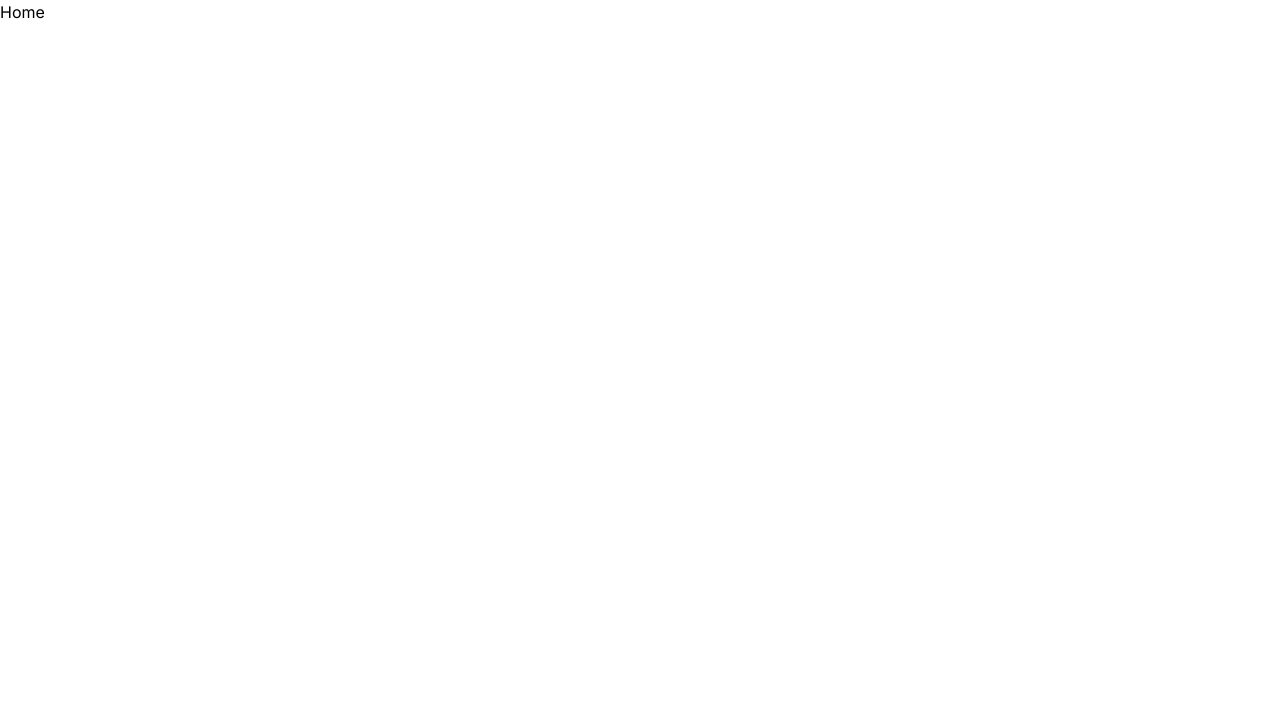
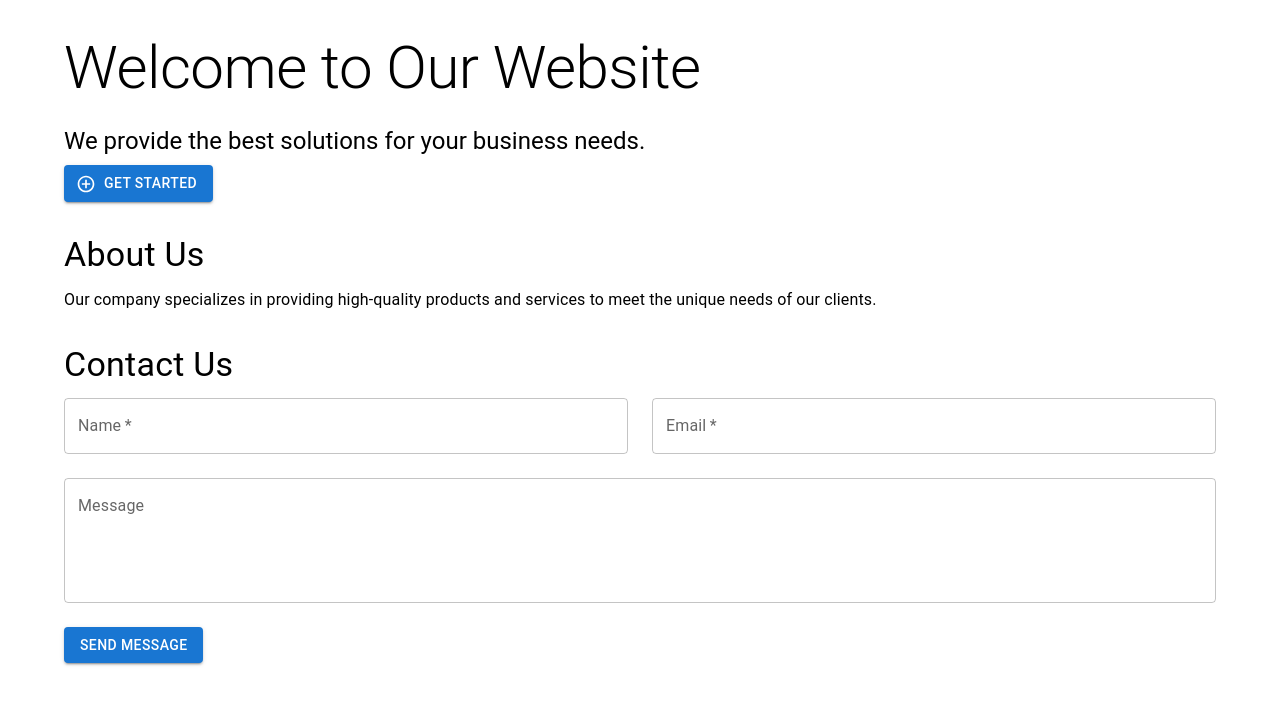
Before and after one commit to dervishboy/joy-warehouse, a Next.js app in the folder joy-wms/: page / in a window 1280 px wide. Shown: the top 704 px of the page. Built offline with nearby package versions, Linux system fonts and the light colour scheme.

Commit message:
Add Dummy Landing Page

```diff
--- a/joy-wms/app/(back-office)/dashboard/Pesanan/detail/[id]/page.jsx
+++ /dev/null
@@ -1,70 +0,0 @@
-"use client";
-
-import React from 'react';
-import { useRouter, useSearchParams } from 'next/navigation';
-import { Paper, Button, Typography } from '@mui/material';
-import { ArrowLeftCircle } from 'lucide-react';
-
-export default function Detail() {
-    const router = useRouter();
-    const searchParams = useSearchParams();
-    const id = searchParams.get('id');
-
-    const orderDetails = {
-        kode_pesanan: 'PSN001',
-        id_produk: 'PRD001',
-        nama_produk: 'Kaos',
-        deskripsi_produk: 'Kaos berwarna putih',
-        quantity: '10',
-        estimasi_waktu_pengerjaan: '2 hari',
-        total_harga: 'Rp. 100.000',
-        status_id: 'Dalam Proses'
-    };
-
-    return (
-        <div className='px-3 py-4'>
-            <div className="px-4 py-4">
-                <div className="mb-2">
-                    <div className='flex items-center mb-4'>
-                        <Button
-                            className="bg-custom-jorange hover:bg-orange-500 cursor-pointer text-custom-jhitam font-semibold"
-                            variant="outlined"
-                            size="small"
-                            startIcon={<ArrowLeftCircle />}
-                            onClick={() => router.back()}
-                        >
-                            Kembali
-                        </Button>
-                        <h2 className="text-2xl font-semibold ml-4">Detail Pesanan</h2>
-                    </div>
-                </div>
-                <Paper className="p-4">
-                    <Typography variant="h6" className="mb-4">
-                        Kode Pesanan: {orderDetails.kode_pesanan}
-                    </Typography>
-                    <Typography variant="body1" className="mb-2">
-                        ID Produk: {orderDetails.id_produk}
-                    </Typography>
-                    <Typography variant="body1" className="mb-2">
-                        Nama Produk: {orderDetails.nama_produk}
-                    </Typography>
-                    <Typography variant="body1" className="mb-2">
-                        Deskripsi Produk: {orderDetails.deskripsi_produk}
-                    </Typography>
-                    <Typography variant="body1" className="mb-2">
-                        Quantity: {orderDetails.quantity}
-                    </Typography>
-                    <Typography variant="body1" className="mb-2">
-                        Estimasi Waktu Pengerjaan: {orderDetails.estimasi_waktu_pengerjaan}
-                    </Typography>
-                    <Typography variant="body1" className="mb-2">
-                        Total Harga: {orderDetails.total_harga}
-                    </Typography>
-                    <Typography variant="body1" className="mb-2">
-                        Status: {orderDetails.status_id}
-                    </Typography>
-                </Paper>
-            </div>
-        </div>
-    );
-}
--- a/joy-wms/app/page.js
+++ b/joy-wms/app/page.js
@@ -1,7 +1,86 @@
+"use client";
+
+import { Container, Grid, Typography, Button, TextField, Box } from '@mui/material';
+import { AddCircleOutline as AddCircleOutlineIcon } from '@mui/icons-material';
+import { useRouter } from 'next/navigation';
+
 export default function Home() {
+  const router = useRouter();
+
+  const handleGetStarted = () => {
+    router.push('/dashboard/Home/overview');
+  };
+
   return (
-    <div>
-      <h2>Home</h2>
-    </div>
+    <Container>
+      <Box my={4}>
+        <Typography variant="h2" component="h1" gutterBottom>
+          Welcome to Our Website
+        </Typography>
+        <Typography variant="h5" component="h2" gutterBottom>
+          We provide the best solutions for your business needs.
+        </Typography>
+        <Button
+          variant="contained"
+          color="primary"
+          startIcon={<AddCircleOutlineIcon />}
+          onClick={handleGetStarted}
+        >
+          Get Started
+        </Button>
+      </Box>
+      <Box my={4}>
+        <Typography variant="h4" component="h2" gutterBottom>
+          About Us
+        </Typography>
+        <Typography variant="body1" gutterBottom>
+          Our company specializes in providing high-quality products and services to meet the unique needs of our clients.
+        </Typography>
+      </Box>
+      <Box my={4}>
+        <Typography variant="h4" component="h2" gutterBottom>
+          Contact Us
+        </Typography>
+        <form noValidate autoComplete="off">
+          <Grid container spacing={3}>
+            <Grid item xs={12} sm={6}>
+              <TextField
+                required
+                id="name"
+                name="name"
+                label="Name"
+                fullWidth
+                autoComplete="name"
+              />
+            </Grid>
+            <Grid item xs={12} sm={6}>
+              <TextField
+                required
+                id="email"
+                name="email"
+                label="Email"
+                fullWidth
+                autoComplete="email"
+              />
+            </Grid>
+            <Grid item xs={12}>
+              <TextField
+                id="message"
+                name="message"
+                label="Message"
+                fullWidth
+                multiline
+                rows={4}
+              />
+            </Grid>
+            <Grid item xs={12}>
+              <Button variant="contained" color="primary" type="submit">
+                Send Message
+              </Button>
+            </Grid>
+          </Grid>
+        </form>
+      </Box>
+    </Container>
   );
 }
```
